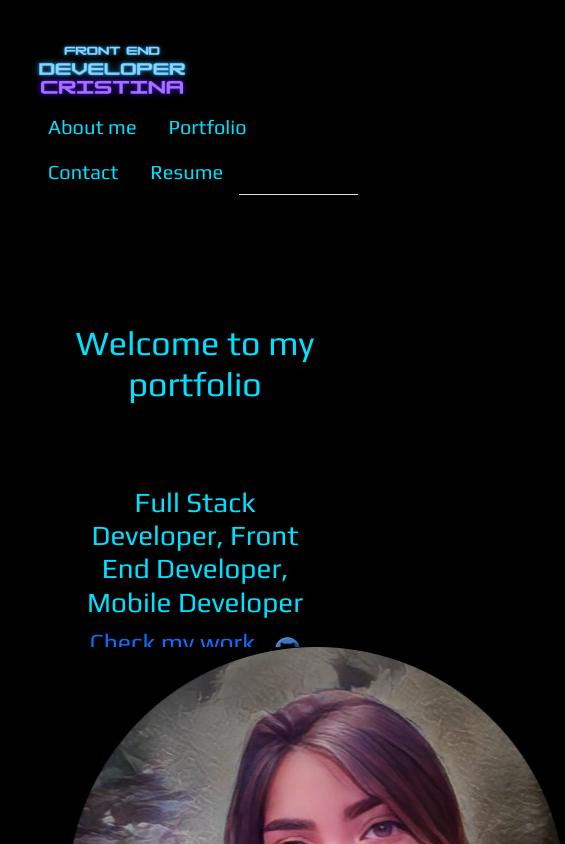
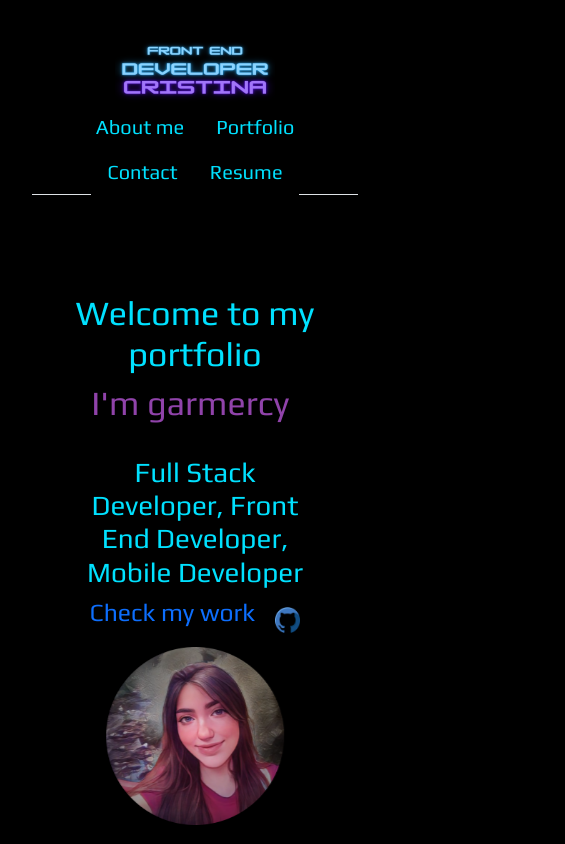
Before and after one commit to garmercy/React-Portfolio, a React (Vite) app: page / in a window 390 px wide. Shown: the top 844 px of the page, 565 px wide, since content can reach past the window. Built offline with nearby package versions, Linux system fonts and the light colour scheme.

Commit message:
adding mobile style

```diff
--- a/src/App.css
+++ b/src/App.css
@@ -114,6 +114,16 @@
   border-radius: 35px;
 }
 
+#githubIcon:hover{
+  color:#d864ffaa ;
+  transition: 0.3s;
+}
+
+#photo{
+  height: 100%;
+  width: 70%;
+}
+
 
 #icon{
   width: 10%;
@@ -123,8 +133,8 @@
 }
 
 #containerFrontAbout{
-  margin-top: 100px;
-  margin-bottom: 100px;
+  margin-top: 70px;
+  margin-bottom: 80px;
 }
 
 #appIcon{
@@ -135,3 +145,33 @@
 #containeMiniApp{
   margin-right: 23px;
 }
+/* ----------------PHONE MEDIA--------------- */
+@media only screen and (max-width: 700px) {
+  /* NAVBAR PHONE STYLE */
+  #logoContainer{
+    padding: 5px;
+    border: none;
+    display:block;
+    margin-left: 100px;
+    margin-right: 100px;
+    margin-bottom: 0px;
+  }
+
+  #containerHeader{
+    justify-content: center;
+  }
+
+  #links{
+    justify-content: center;
+  }
+
+  /* ABOUT ME PHONE STYLE */
+  #appsContainer{
+    justify-content: center;
+  }
+
+  #containerHomeImg{
+    margin-top: 30px;
+  }
+
+}
```
